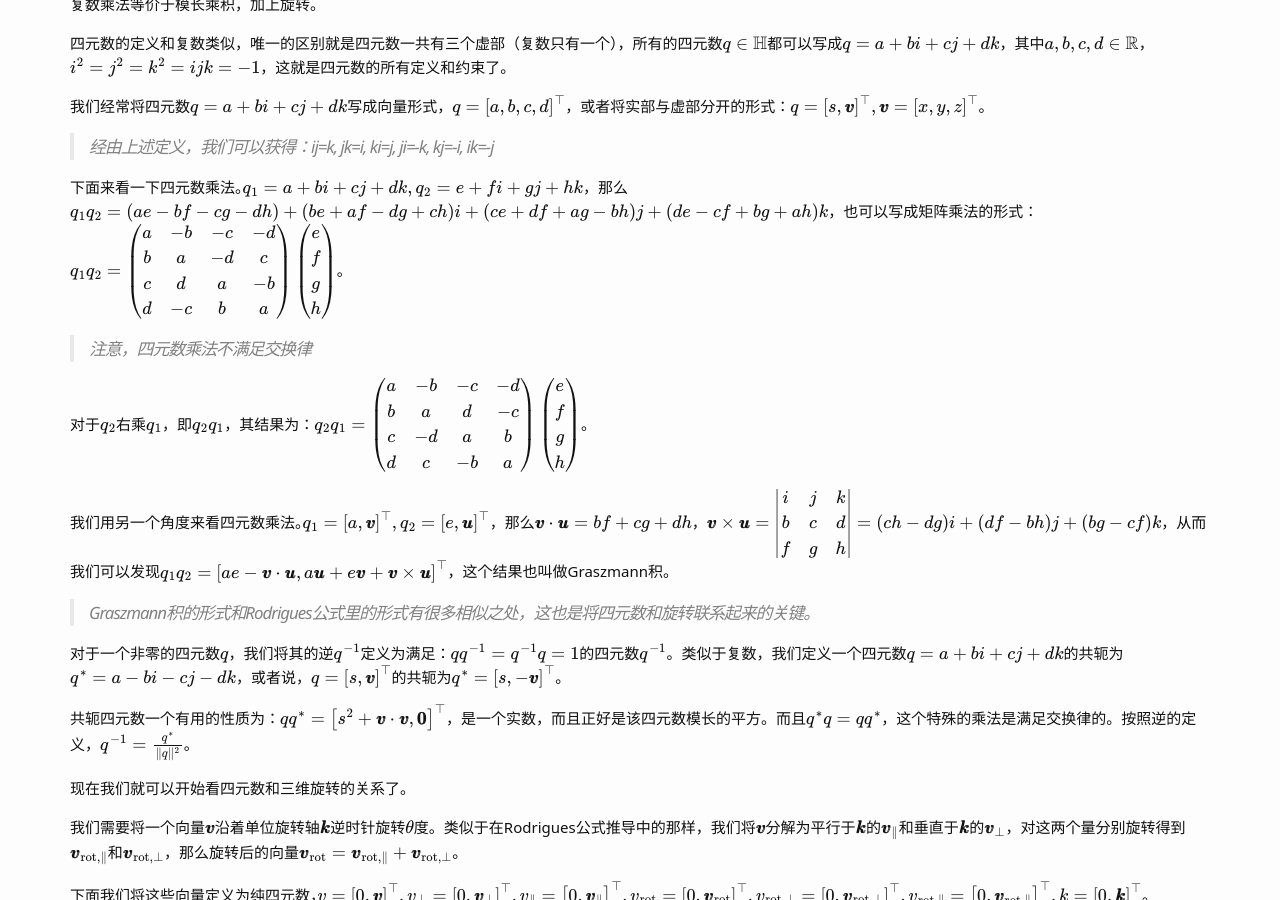
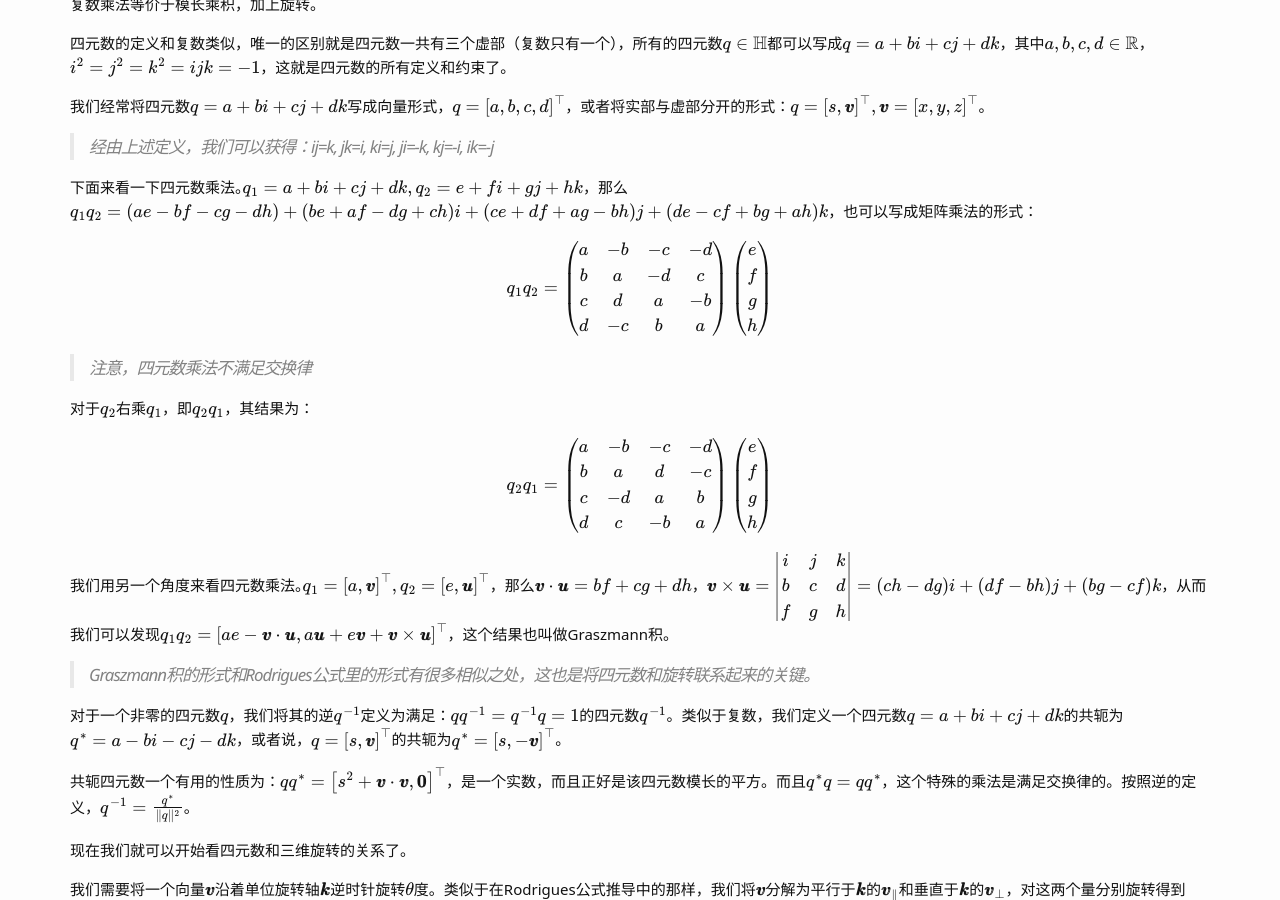
Before and after one commit to Wei-kang-Wang/tech-log, a Jekyll site: the page built from _posts/2024-08-11-3D视觉基础.md, in a window 1280 px wide and 900 px high, scrolled down 11243 px. Built offline with Jekyll 4.4.1, drawn with Linux system fonts in a browser that asks for light colours; some web fonts are replaced; formulas are drawn with MathJax 3; comment, search, counter and statistics services are not loaded.

```diff
--- a/_posts/2024-08-11-3D视觉基础.md
+++ b/_posts/2024-08-11-3D视觉基础.md
@@ -305,11 +305,15 @@ $$\theta = \arcsin(t), \pmb{k} = \left[-\frac{R_{23} - R_{32}}{2}, \frac{R_{13}
 
 > 经由上述定义，我们可以获得：ij=k, jk=i, ki=j, ji=-k, kj=-i, ik=-j
 
-下面来看一下四元数乘法。$$q_1 = a+bi+cj+dk, q_2 = e+fi+gj+hk$$，那么$$q_1 q_2 = (ae-bf-cg-dh) + (be+af-dg+ch)i + (ce+df+ag-bh)j + (de-cf+bg+ah)k$$，也可以写成矩阵乘法的形式：$$q_1 q_2 = \begin{pmatrix} a & -b & -c & -d \\ b & a & -d & c \\ c & d & a & -b \\ d & -c & b & a \end{pmatrix} \begin{pmatrix} e \\ f \\ g \\ h \end{pmatrix}$$。
+下面来看一下四元数乘法。$$q_1 = a+bi+cj+dk, q_2 = e+fi+gj+hk$$，那么$$q_1 q_2 = (ae-bf-cg-dh) + (be+af-dg+ch)i + (ce+df+ag-bh)j + (de-cf+bg+ah)k$$，也可以写成矩阵乘法的形式：
+
+$$q_1 q_2 = \begin{pmatrix} a & -b & -c & -d \\ b & a & -d & c \\ c & d & a & -b \\ d & -c & b & a \end{pmatrix} \begin{pmatrix} e \\ f \\ g \\ h \end{pmatrix}$$
 
 > 注意，四元数乘法不满足交换律
 
-对于$$q_2$$右乘$$q_1$$，即$$q_2q_1$$，其结果为：$$q_2q_1 = \begin{pmatrix} a & -b & -c & -d \\ b & a & d & -c \\ c & -d & a & b \\ d & c & -b & a \end{pmatrix} \begin{pmatrix} e \\ f \\ g \\ h \end{pmatrix}$$。
+对于$$q_2$$右乘$$q_1$$，即$$q_2q_1$$，其结果为：
+
+$$q_2q_1 = \begin{pmatrix} a & -b & -c & -d \\ b & a & d & -c \\ c & -d & a & b \\ d & c & -b & a \end{pmatrix} \begin{pmatrix} e \\ f \\ g \\ h \end{pmatrix}$$
 
 我们用另一个角度来看四元数乘法。$$q_1 = \left[a, \pmb{v} \right]^{\top}, q_2 = \left[ e, \pmb{u} \right]^{\top}$$，那么$$\pmb{v} \cdot \pmb{u} = bf + cg + dh$$，$$\pmb{v} \times \pmb{u} = \begin{vmatrix} i & j & k \\ b & c & d \\ f & g & h \end{vmatrix} = (ch-dg)i + (df-bh)j + (bg-cf)k$$，从而我们可以发现$$q_1 q_2 = \left[ae - \pmb{v} \cdot \pmb{u}, a \pmb{u} + e \pmb{v} + \pmb{v} \times \pmb{u} \right]^{\top}$$，这个结果也叫做Graszmann积。
 
```
